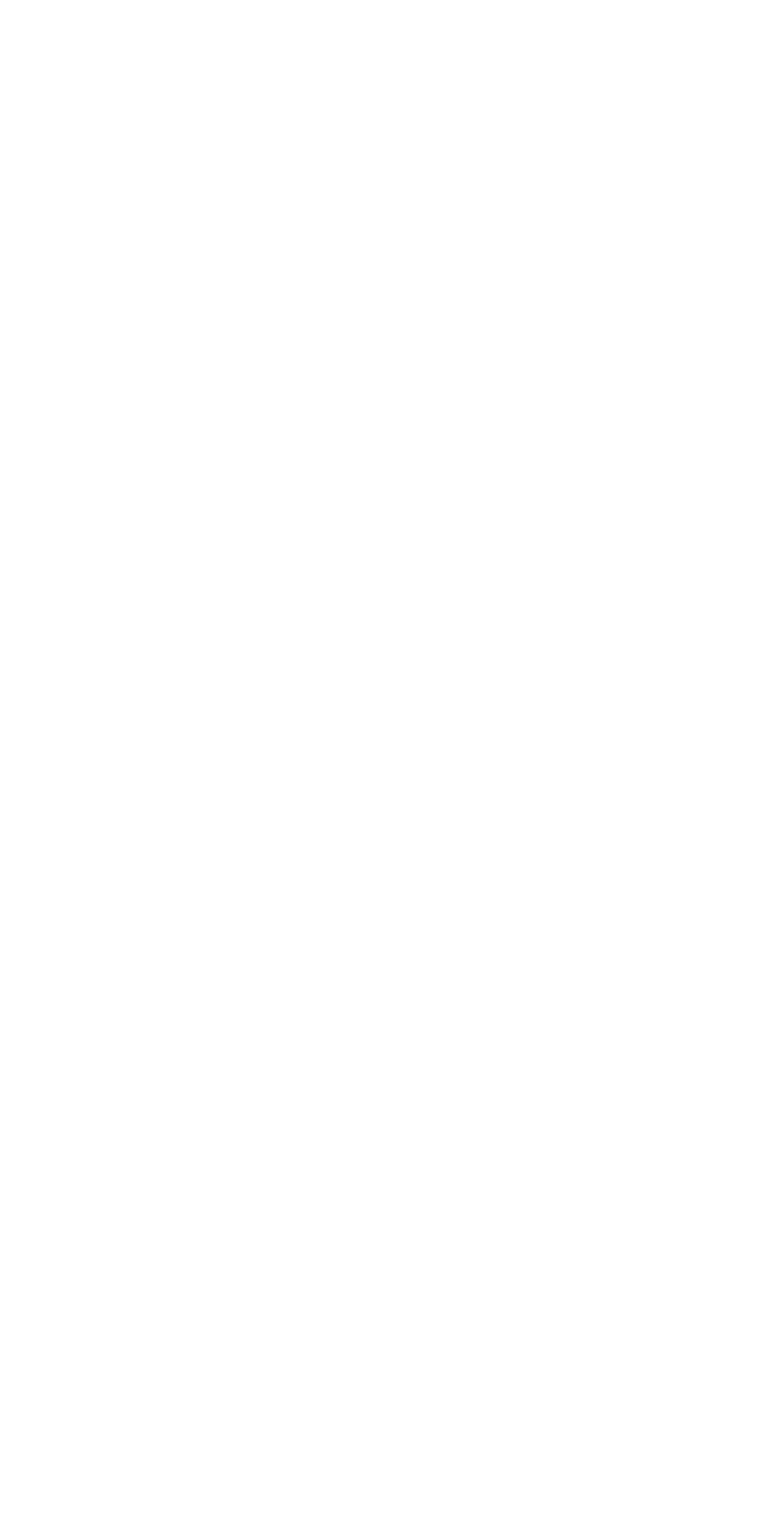
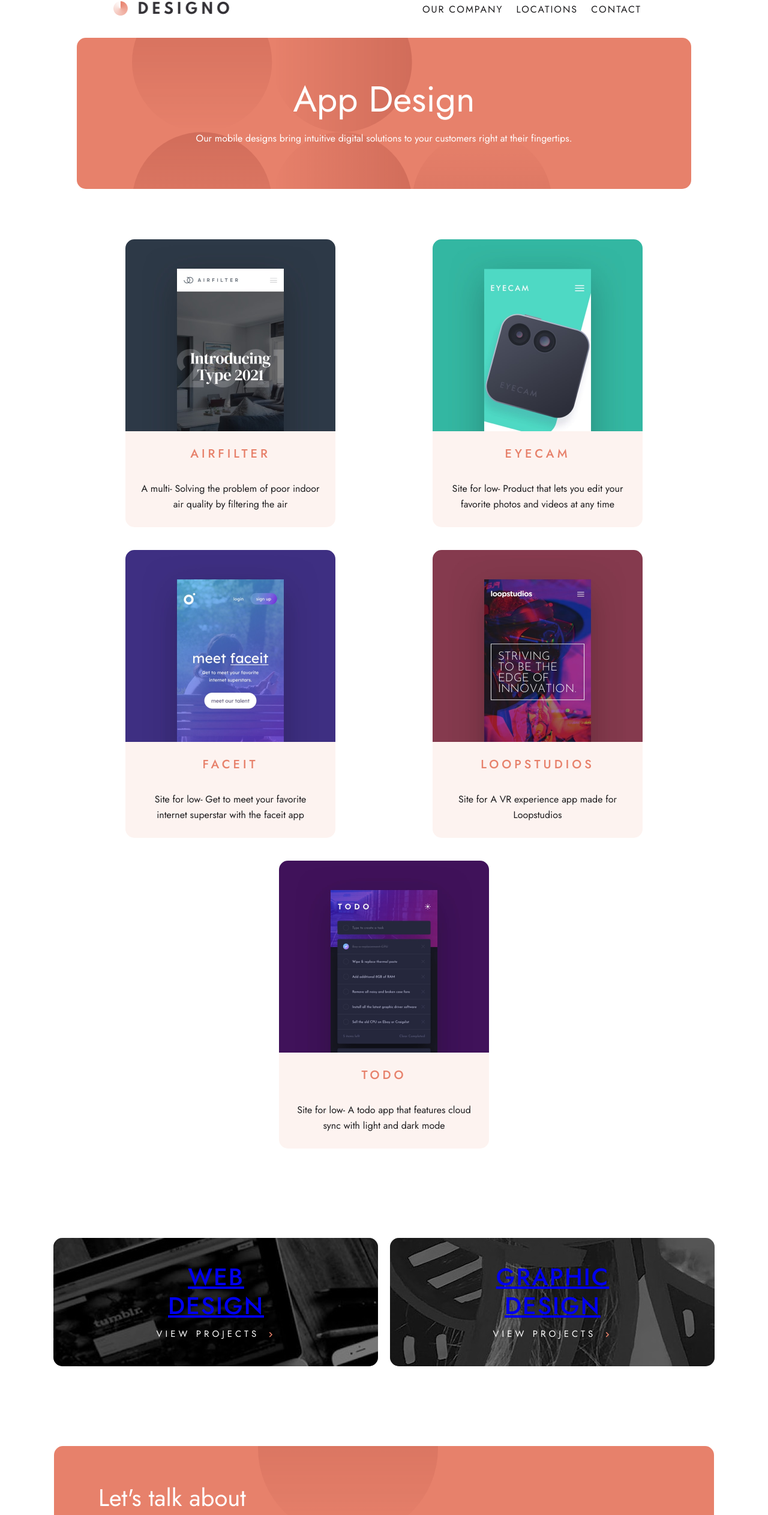
Before and after one commit to Aryaman2803/Designo, a React (Create React App) app: page /app-design in a window 1280 px wide. Shown: the part 33-2559 px from the top of the page at 60% size. Before the commit the page ends 800 px from the top, so only its background shows below. Built offline with nearby package versions, Linux system fonts and the light colour scheme.

Commit message:
app design page made

```diff
--- a/src/App.js
+++ b/src/App.js
@@ -2,12 +2,14 @@
 import Home from "./Home";
 import { Switch, Route } from "react-router-dom";
 import WebDesign from "./WebDesign";
+import AppDesign from "./AppDesign";
 
 function App() {
   return (
     <div>
       <Switch>
         <Route exact path="/web-design" component={WebDesign} />
+        <Route exact path="/app-design" component={AppDesign} />
         <Route exact path="/" component={Home} />
       </Switch>
       {/* <Home /> */}
--- /dev/null
+++ b/src/AppDesign.js
@@ -0,0 +1,73 @@
+import React from "react";
+import Card from "./Card";
+import NavBar from "./NavBar";
+import { useMediaQuery } from "react-responsive";
+import headerCircle from "./starter/assets/home/desktop/bg-pattern-hero-home.svg";
+import multipleCircles from "./starter/assets/web-design/desktop/bg-pattern-intro-web.svg";
+import airfilter from "./starter/assets/app-design/desktop/image-airfilter.jpg";
+import eyecam from "./starter/assets/app-design/desktop/image-eyecam.jpg";
+import faceit from "./starter/assets/app-design/desktop/image-faceit.jpg";
+import loop from "./starter/assets/app-design/desktop/image-loopstudios.jpg";
+import todo from "./starter/assets/app-design/desktop/image-todo.jpg";
+import "./WebDesign.scss";
+import Project from "./Project";
+import Footer from "./Footer";
+
+export default function WebDesign() {
+  const isTabletOrDesktop = useMediaQuery({
+    query: "(min-device-width:768px)",
+  });
+  return (
+    <div className="WebDesign">
+      <NavBar />
+      <section className="hero">
+        <div className="hero-text">
+          <h2> App Design</h2>
+          <p>
+            Our mobile designs bring intuitive digital solutions to your
+            customers right at their fingertips.
+          </p>
+        </div>
+
+        <img src={isTabletOrDesktop ? multipleCircles : headerCircle} alt="" />
+      </section>
+      <section className="projects">
+        <Card
+          image={airfilter}
+          title="Airfilter"
+          text="A multi-  Solving the problem of poor indoor air quality by filtering the air
+ "
+        />
+        <Card
+          image={eyecam}
+          title="Eyecam"
+          text="Site for low-  Product that lets you edit your favorite photos and videos at any time
+"
+        />
+        <Card
+          image={faceit}
+          title="Faceit"
+          text="Site for low-  Get to meet your favorite internet superstar with the faceit app
+ "
+        />
+        <Card
+          image={loop}
+          title="Loopstudios"
+          text="Site for     A VR experience app made for Loopstudios
+ "
+        />
+        <Card
+          image={todo}
+          title="Todo"
+          text="Site for low-    A todo app that features cloud sync with light and dark mode
+ "
+        />
+      </section>
+      <section className="other-projects">
+        <Project name="Web Design" id="web-design" />
+        <Project name="Graphic Design" id="graphic-design" />
+      </section>
+      <Footer />
+    </div>
+  );
+}
--- a/src/Card.scss
+++ b/src/Card.scss
@@ -85,8 +85,7 @@
     flex-direction: column;
     width: 350px;
     height: 478px;
-    // margin: 0 30px 32px 0;
-    // padding: 0 0 32px;
+    padding-bottom: 7rem;
 
     .text-wrap {
       width: 100%;
--- a/src/WebDesign.js
+++ b/src/WebDesign.js
@@ -2,6 +2,7 @@
 import Card from "./Card";
 import NavBar from "./NavBar";
 import { useMediaQuery } from "react-responsive";
+import { Link } from "react-router-dom";
 import headerCircle from "./starter/assets/home/desktop/bg-pattern-hero-home.svg";
 import multipleCircles from "./starter/assets/web-design/desktop/bg-pattern-intro-web.svg";
 import express from "./starter/assets/web-design/desktop/image-express.jpg";
@@ -62,6 +63,7 @@
           image={camp}
           title="Camp"
           text="Site for low-    Get expert training in coding, data, design, and digital marketing"
+          id="camp"
         />
       </section>
       <section className="other-projects">
--- a/src/WebDesign.scss
+++ b/src/WebDesign.scss
@@ -91,9 +91,6 @@
     }
 
     .projects {
-      //   display: grid;
-      //   grid-template-columns: repeat(3, 25%);
-      //   justify-content: center;
       width: 80%;
       display: flex;
       flex-wrap: wrap;
@@ -111,7 +108,10 @@
       }
       #graphic-design {
         background: url("./starter/assets/home/desktop/image-graphic-design.jpg");
-        // height: 20rem;
+      }
+      #web-design {
+        background: url("./starter/assets/home/desktop/image-web-design-large.jpg");
+        margin-right: 2rem;
       }
     }
   }
```
